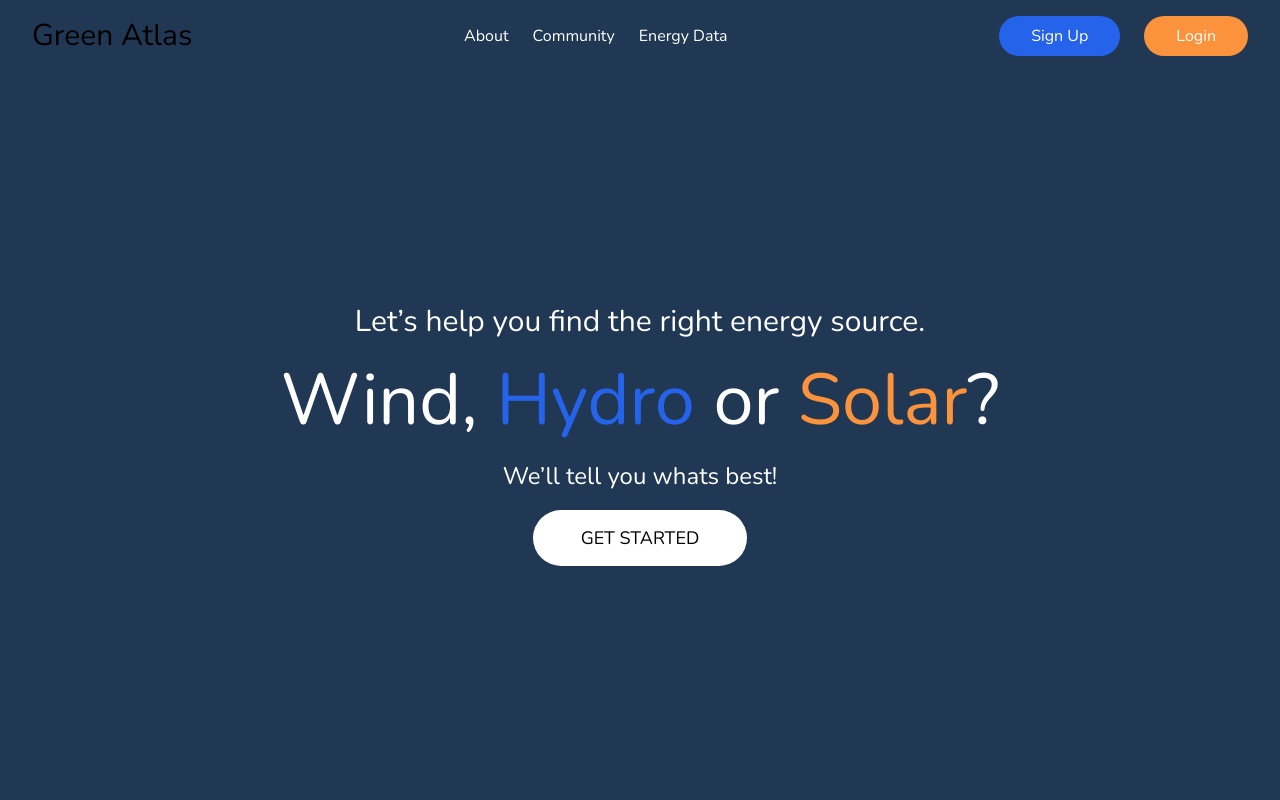
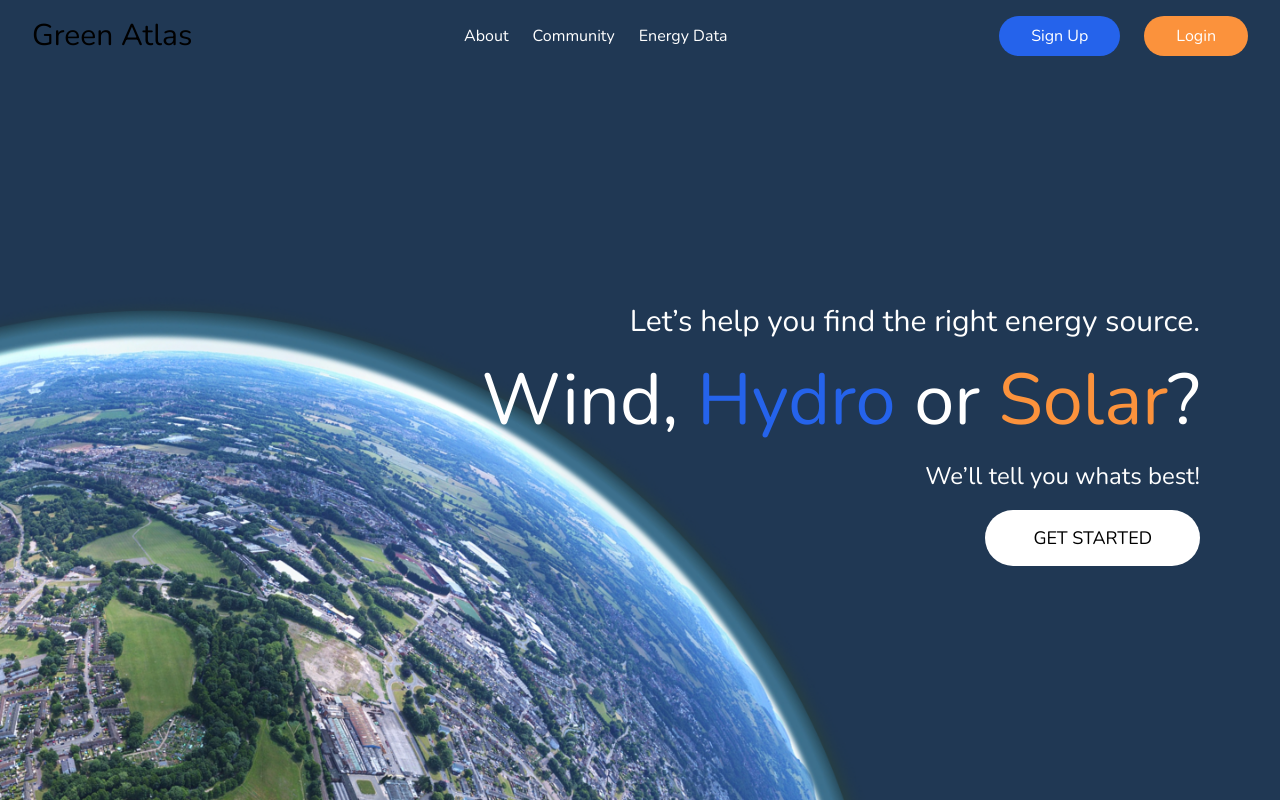
Before and after one commit to chukwujike/greenAtlas, a website: page src/index.html in a window 1280 px wide. Drawn offline with nearby package versions, Linux system fonts and the light colour scheme.

Commit message:
Mobile View

```diff
--- a/assets/css/style.css
+++ b/assets/css/style.css
@@ -62,5 +62,34 @@
   transform: rotate(-45deg) translateY(6px) translate(-6px);
 }
 
+body, html {
+  height: 100%;
+}
+
+.backg2 {
+  /* The image used */
+  background-image: url('/images/Earth2.png');
+
+  /* Full height */
+  height: 100%;
+
+  /* Center and scale the image nicely */
+  background-position: center;
+  background-repeat: no-repeat;
+  background-size: cover;
+}
+
+.backg1 {
+  /* The image used */
+  background-image: url('/images/Earth1.png');
+
+  /* Full height */
+  height: 100%;
+
+  /* Center and scale the image nicely */
+  background-position: center;
+  background-repeat: no-repeat;
+  background-size: cover;
+}
 
 }
--- a/src/index.html
+++ b/src/index.html
@@ -8,7 +8,8 @@
     <link rel="stylesheet" href="/assets/css/output.css" />
   </head>
   <body>
-    <main class="h-screen flex flex-col bg-primary">
+    <main class="h-screen flex flex-col backg1 md:backg2 ">
+      <nav>
         <div class="flex justify-between items-center px-8 pt-4">
         <h1 class="text-3xl">Green Atlas</h1>
 
@@ -41,17 +42,19 @@
         </div>
       </div>
       </nav>
-      <section class="h-full grid place-items-center">
-        <div class="text-center">
+
+      <section class="h-full grid place-items-center relative">
+        <div class="text-center md:text-right absolute md:right-20">
           <div class="space-y-6 text-white mb-8">
-            <h3 class="text-3xl">Let’s help you find the right energy source.</h3>
-            <h1 class="text-7xl">Wind, <span class="text-blue-600">Hydro</span> or <span class="text-orange-400">Solar</span>?</h1>
-            <p class="text-2xl">We’ll tell you whats best!</p>
+            <h3 class="md:text-3xl text-2xl">Let’s help you find the right energy source.</h3>
+            <h1 class="md:text-7xl text-5xl">Wind, <span class="text-blue-600">Hydro</span> or <span class="text-orange-400">Solar</span>?</h1>
+            <p class="md:text-2xl text-1xl">We’ll tell you whats best!</p>
           </div>
           <a href="#" class="btn bg-white text-black text-lg py-4 px-12">GET STARTED</a>
         </div>
       </section>
     </main>
+
     <script src="/js/script.js"></script>
   </body>
 </html>
```
Also changed, not shown: assets/css/output.css, images/Earth1.png (added), images/Earth2.png (added).
